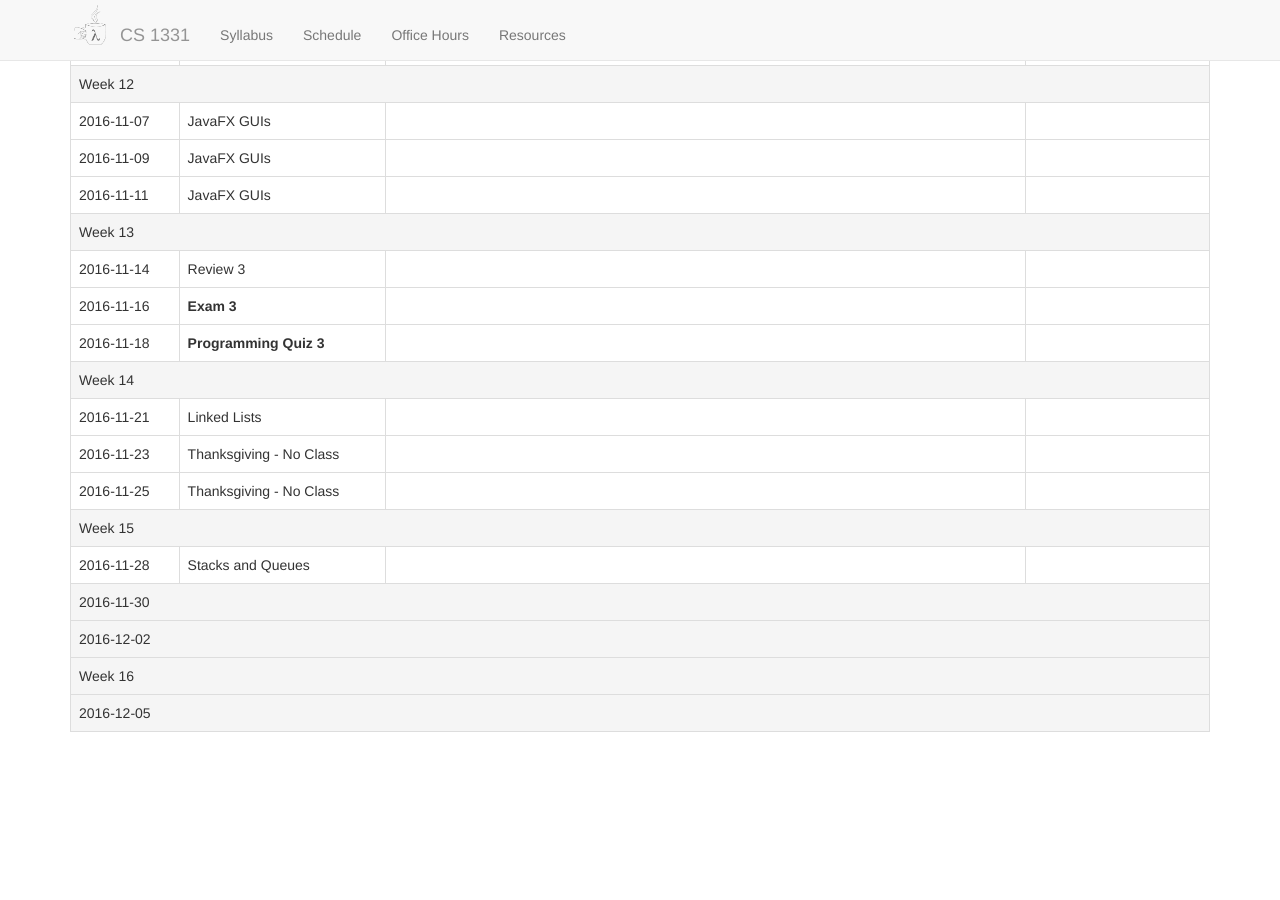
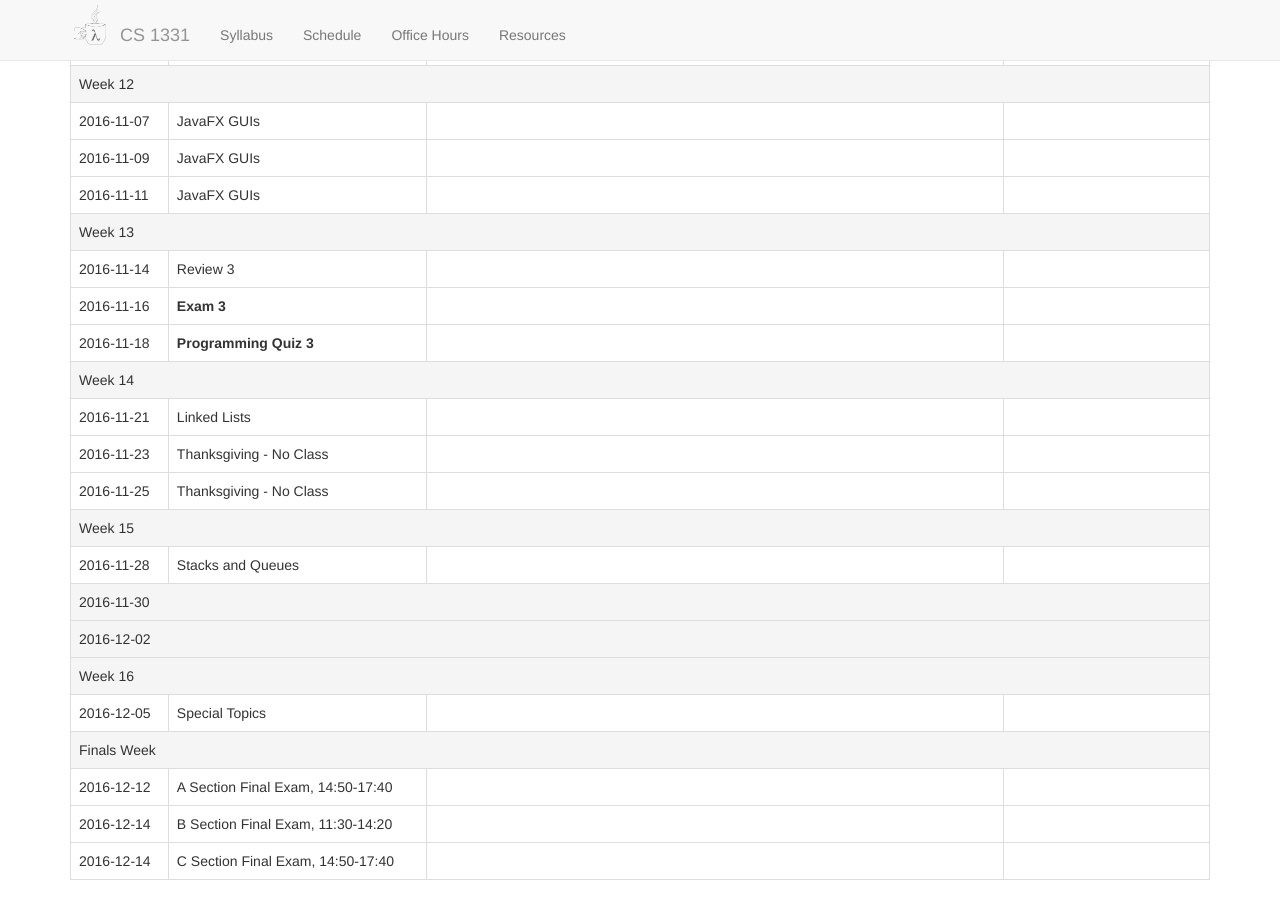
Before and after one commit to cs1331/cs1331.github.io.old, a Jekyll site: the page built from fall2016.html, in a window 1280 px wide and 900 px high, scrolled down 2733 px. Built offline with Jekyll 4.4.1, drawn with Linux system fonts in a browser that asks for light colours; nearby versions of some CDN libraries; before the commit the page ends 3485 px from its top, so only the background shows below that; some of the changed text lies outside the part shown.

Commit message:
Fixing random rendering problems

```diff
--- a/fall2016.html
+++ b/fall2016.html
@@ -98,7 +98,7 @@
       </td>
       <td>
 
-
+        <a href="fall2016/hw0/hw0.html">HW0 Released 2016-08-25</a>
       </td>
     </tr>
 
@@ -157,7 +157,7 @@
       </td>
       <td>
 
-
+        <a href="fall2016/hw0/hw0.html">HW0 Due 2016-09-01</a>
       </td>
     </tr>
 
@@ -269,8 +269,7 @@
       </td>
       <td>
 
-        <a href="fall2016/hw1/hw1.html">Hw1 Due 2016-09-15</a>
-
+        <a href="fall2016/hw1/hw1.html">HW1 Due 2016-09-15</a>
       </td>
     </tr>
 
@@ -816,7 +815,67 @@
 
 
 
-    <tr class="active"><td colspan="4">2016-12-05</td></tr>
+    <tr>
+      <td>2016-12-05</td>
+      <td>Special Topics</td>
+      <td>
+
+
+      </td>
+      <td>
+
+
+      </td>
+    </tr>
+
+
+
+    <tr class="active"><td colspan="4">Finals Week</td></tr>
+
+
+
+    <tr>
+      <td>2016-12-12</td>
+      <td>A Section Final Exam, 14:50-17:40</td>
+      <td>
+
+
+      </td>
+      <td>
+
+
+      </td>
+    </tr>
+
+
+
+    <tr>
+      <td>2016-12-14</td>
+      <td>B Section Final Exam, 11:30-14:20</td>
+      <td>
+
+
+      </td>
+      <td>
+
+
+      </td>
+    </tr>
+
+
+
+    <tr>
+      <td>2016-12-14</td>
+      <td>C Section Final Exam, 14:50-17:40</td>
+      <td>
+
+
+      </td>
+      <td>
+
+
+      </td>
+    </tr>
 
 
   </table>
```
Also changed, not shown: other parts of fall2016.html (+2 -2 lines), 1 other file.
